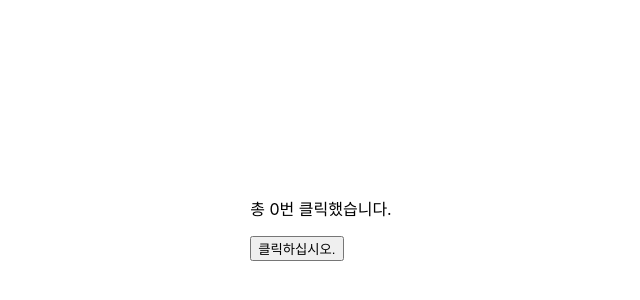
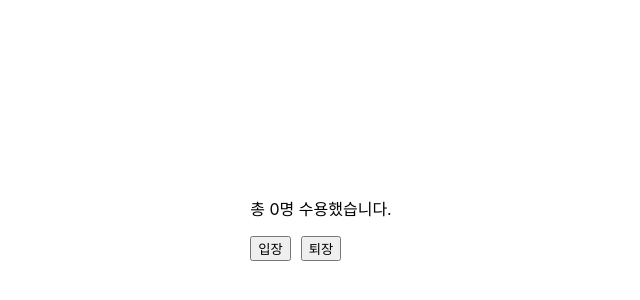
Before and after one commit to Goldstargreat/react_project2, a React (Create React App) app: page / in a window 1280 px wide. Shown: the part 180-480 px from the top of the page, without its empty margins (319-959 px from the left). Built offline with nearby package versions, Linux system fonts and the light colour scheme.

Commit message:
7장 useState, useEffect

```diff
--- /dev/null
+++ b/src/chp07/Accomodate.jsx
@@ -0,0 +1,32 @@
+import React, { useState, useEffect } from "react";
+import useCounter from "./UseCounter";
+
+const MAX_COUNT = 10;
+
+function Accomodate(props) {
+    const [isFull, setIsFull] = useState(false);
+    const [count, increaseCount, decreaseCount] = useCounter(0);
+
+    useEffect(() => {
+        console.log("====================");
+        console.log("useEffect() is called.");
+        console.log(`isfull: ${isFull}`);
+    });
+    useEffect(() => {
+        setIsFull(count >= MAX_COUNT);
+        console.log(`Current count value: ${count}`);
+    }, [count]);
+
+    return (
+        <div style={{padding: 20}}>
+            <p>{`총 ${count}명 수용했습니다.`}</p>
+
+            <button onClick={increaseCount} disabled={isFull} style={{marginRight: 10}}>입장</button>
+            <button onClick={decreaseCount}>퇴장</button>
+
+            {isFull && <p style={{color: "red", margin: 15}}>수용할 수 있는 정원이 가득찼습니다.</p>}
+        </div>
+    );
+}
+
+export default Accomodate;
--- /dev/null
+++ b/src/chp07/UseCounter.jsx
@@ -0,0 +1,14 @@
+import React, {useState} from "react";
+
+// custom hook(사용자 정의 훅): useState hook을 사용
+function useCounter(initialValue) {
+    // 컴포넌트가 마운트 되었을 때, 업데이트 되었을 때
+    const [count, setCount] = useState(initialValue);
+
+    const increaseCount = () => setCount((count) => count + 1);
+    const decreaseCount = () => setCount((count) => Math.max(count - 1, 0));
+
+    return [count, increaseCount, decreaseCount];
+}
+
+export default useCounter;
--- a/src/chp07/exam01/Counter.jsx
+++ b/src/chp07/exam01/Counter.jsx
@@ -1,9 +1,18 @@
-import React, {useState} from "react";
+import React, {useEffect, useState} from "react";
 //usestate 훅을 사용하여 상태 설정이 변경될 때마다 다시 렌더링을 할 수 있게 코드를 수정한다.
 function  Counter(props){
     const [count, setCount] = useState(0);
-    // var count = 0;
+    // useEffect 훅은 클래스형 컴포넌트에서 1. 컴포넌트가 마운트되었을 때, 2. 컴포넌트가 업데이트되었을 때(변경) 자동으로
+    // 호출되는 콜백 메서드가 함수형 컴포넌트에는 없기 때문에 useEffect 훅을 사용할 수 있다.
+    // count useState 설정이 변경될 때마다 제목 표시줄의 문자열을 변경한다.
 
+    useEffect(() => {
+        document.title = `총 ${count}번 클릭했습니다.`;
+        // 클래스형 컴포넌트에서 3. 컴포넌트가 unmount되었을 때
+        return () => {
+
+        }
+    });
     return(
         <div>
             <p>총 {count}번 클릭했습니다.</p>
--- a/src/index.js
+++ b/src/index.js
@@ -6,12 +6,13 @@
 import Notification from "./chp06/Notification";
 import NotificationList from "./chp06/NotificationList";
 import Counter from "./chp07/exam01/Counter";
+import Accomodate from "./chp07/Accomodate";
 
 const root = ReactDOM.createRoot(document.getElementById('root'));
 
 root.render(
     <React.StrictMode>
-        <Counter/>
+        <Accomodate/>
     </React.StrictMode>
 );
 
```
